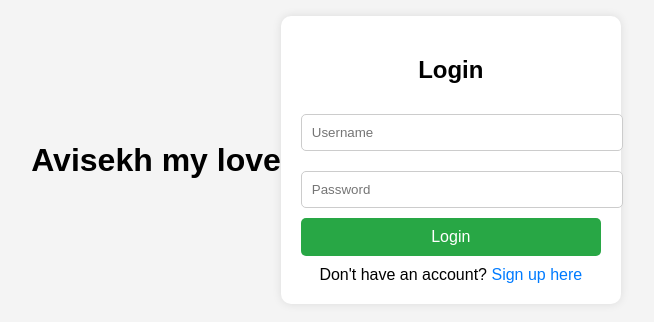
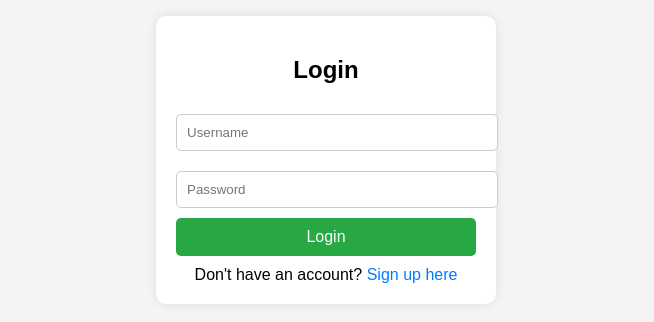
Before and after one commit to avi5028/mahimaLoginForm, a website: page login.html in a window 1280 px wide. Shown: the part 240-562 px from the top of the page, without its empty margins (314-968 px from the left). Drawn offline with Linux system fonts and the light colour scheme.

Commit message:
removed h1 name Avisekh

```diff
--- a/login.html
+++ b/login.html
@@ -4,7 +4,7 @@
     <meta charset="UTF-8" />
     <meta name="viewport" content="width=device-width, initial-scale=1.0" />
     <title>Login and Signup</title>
-    <h1>Avisekh my love</h1>
+
     <style>
       body {
         font-family: Arial, sans-serif;
```
